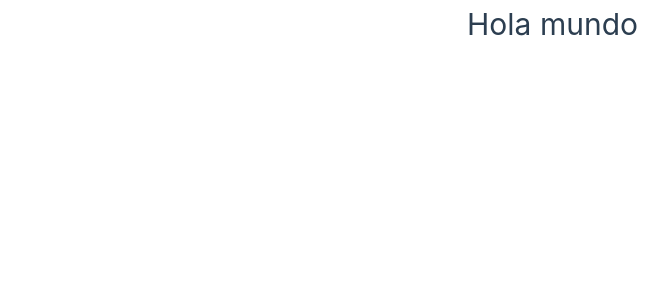
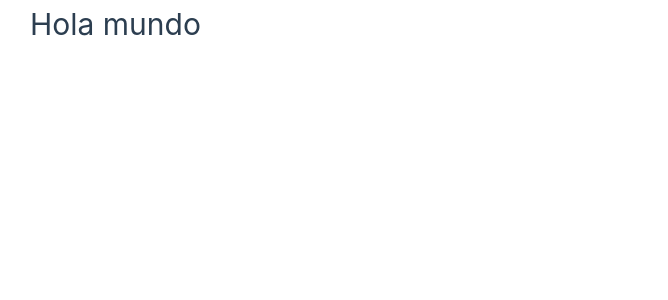
Before and after one commit to Rigolinux/Vue-ts-breakingbad, a Vue app: page / in a window 1280 px wide. Shown: the top 300 px of the page, without its empty margins (2-670 px from the left). Built offline with nearby package versions, Linux system fonts and the light colour scheme.

Commit message:
min changues

```diff
--- a/src/assets/main.css
+++ b/src/assets/main.css
@@ -1,8 +1,8 @@
 @import './base.css';
 
 #app {
-  max-width: 1280px;
-  margin: 0 auto;
+  /* max-width: 1280px; */
+  /* margin: 0 auto; */
   padding: 2rem;
 
   font-weight: normal;
@@ -28,8 +28,8 @@ a,
   }
 
   #app {
-    display: grid;
-    grid-template-columns: 1fr 1fr;
+   /*  display: grid;
+    grid-template-columns: 1fr 1fr; */
     padding: 0 2rem;
   }
 }
```
